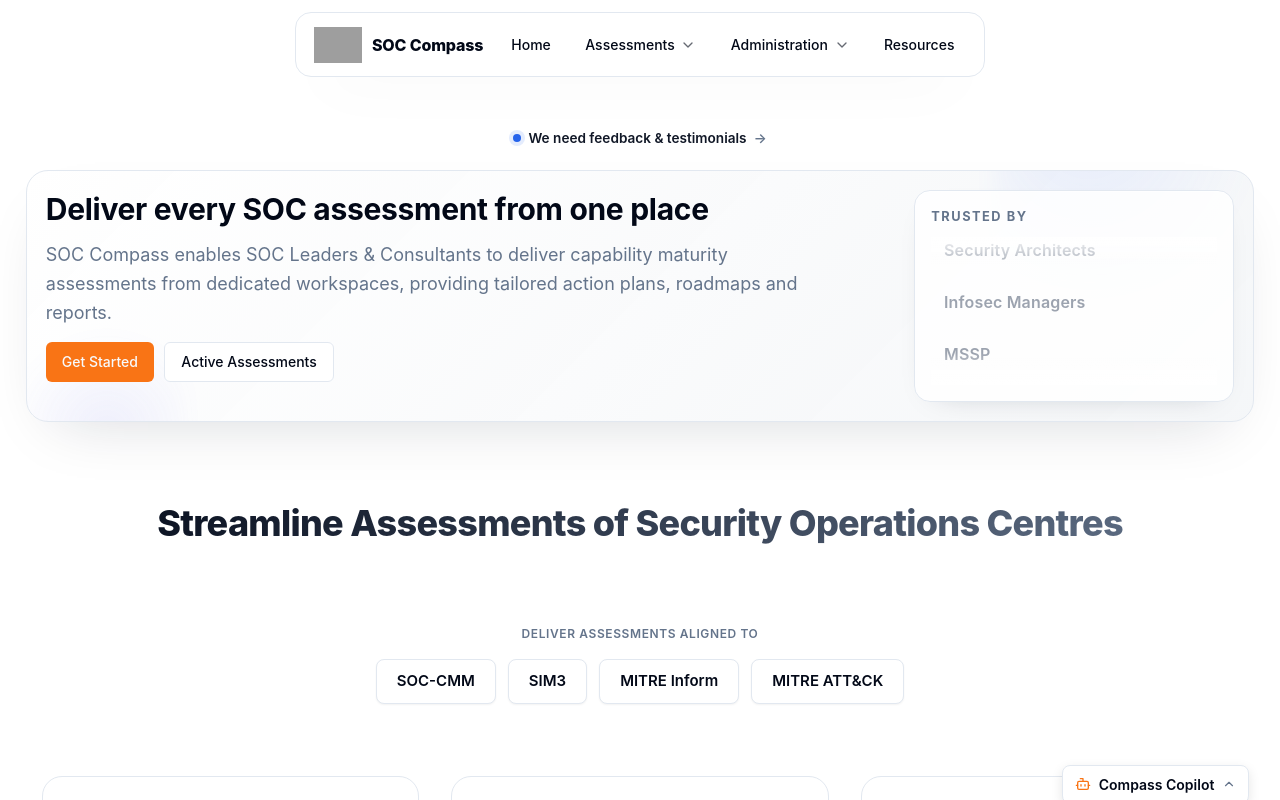
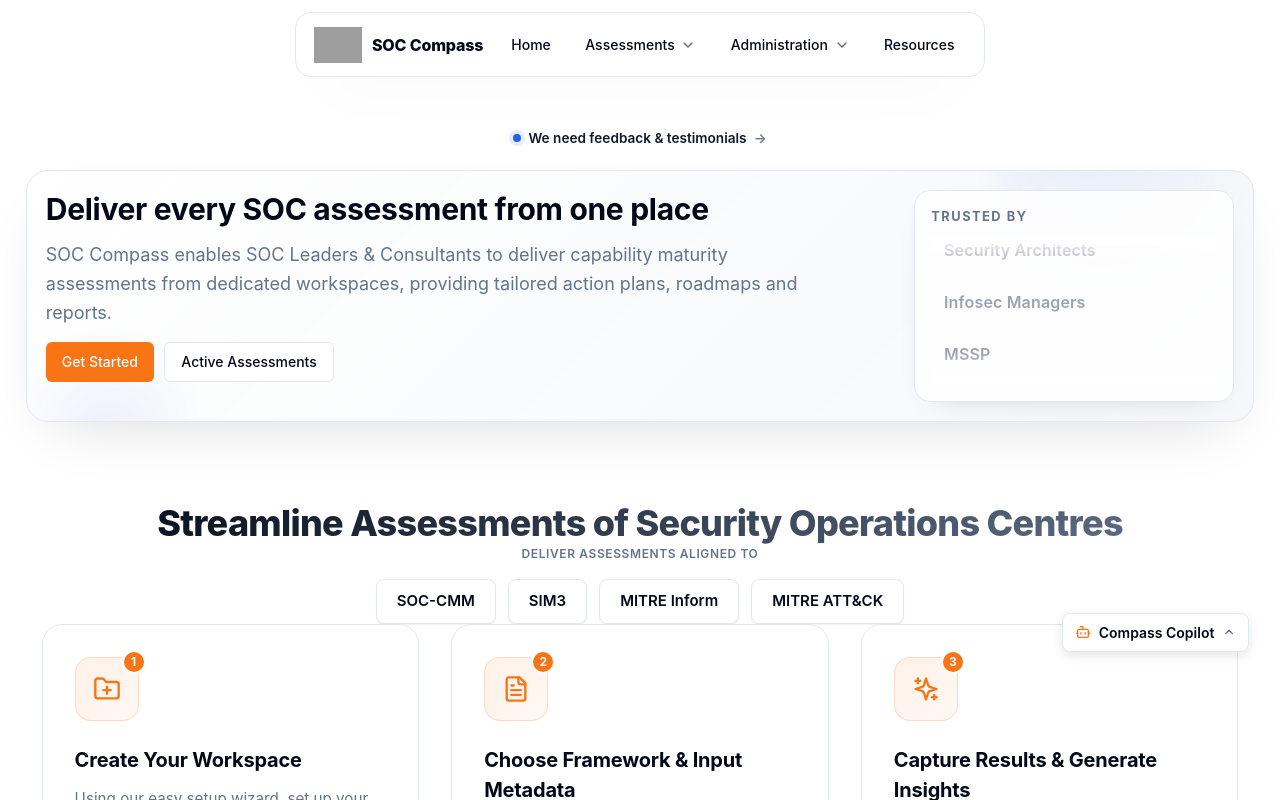
Before and after one commit to mikecybersec/SOC-Compass, a React (Vite) app in the folder soc-improvement-app/: page / in a window 1280 px wide. Shown: the top 800 px of the page. Built offline with nearby package versions, Linux system fonts and the light colour scheme; grey boxes are pictures that could not be loaded.

Commit message:
Update CSS for assessment frameworks section in index.css
- Added margin adjustments to the .assessment-frameworks-section for improved layout.
- Ensured consistent spacing by setting negative margins to enhance visual integration with surrounding elements.

```diff
--- a/soc-improvement-app/src/index.css
+++ b/soc-improvement-app/src/index.css
@@ -1744,6 +1744,12 @@ label {
   gap: 3rem;
 }
 
+.streamline-container .assessment-frameworks-section {
+  margin: 0;
+  margin-top: -3rem;
+  margin-bottom: -3rem;
+}
+
 .streamline-header {
   text-align: center;
   font-size: 2.25rem;
```
